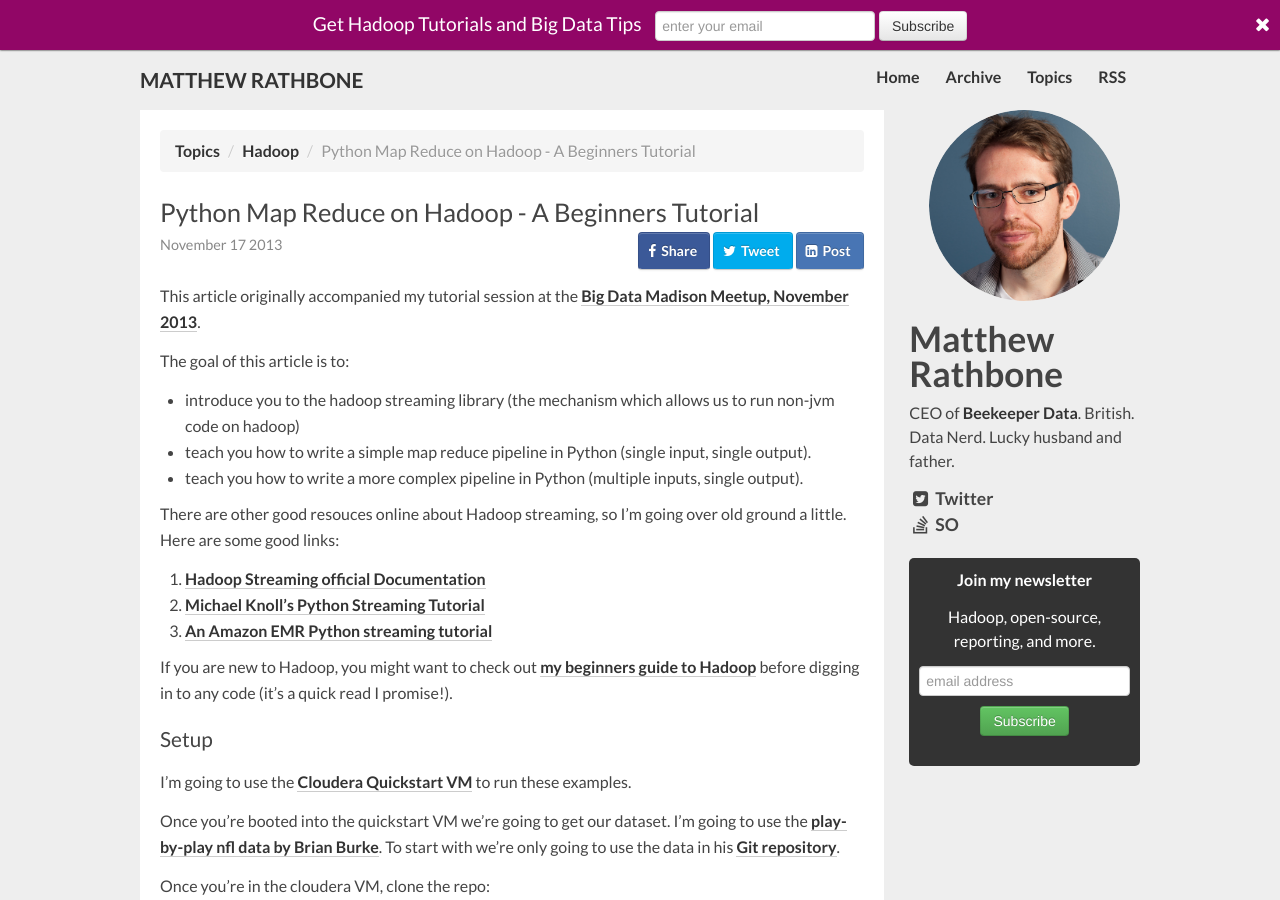
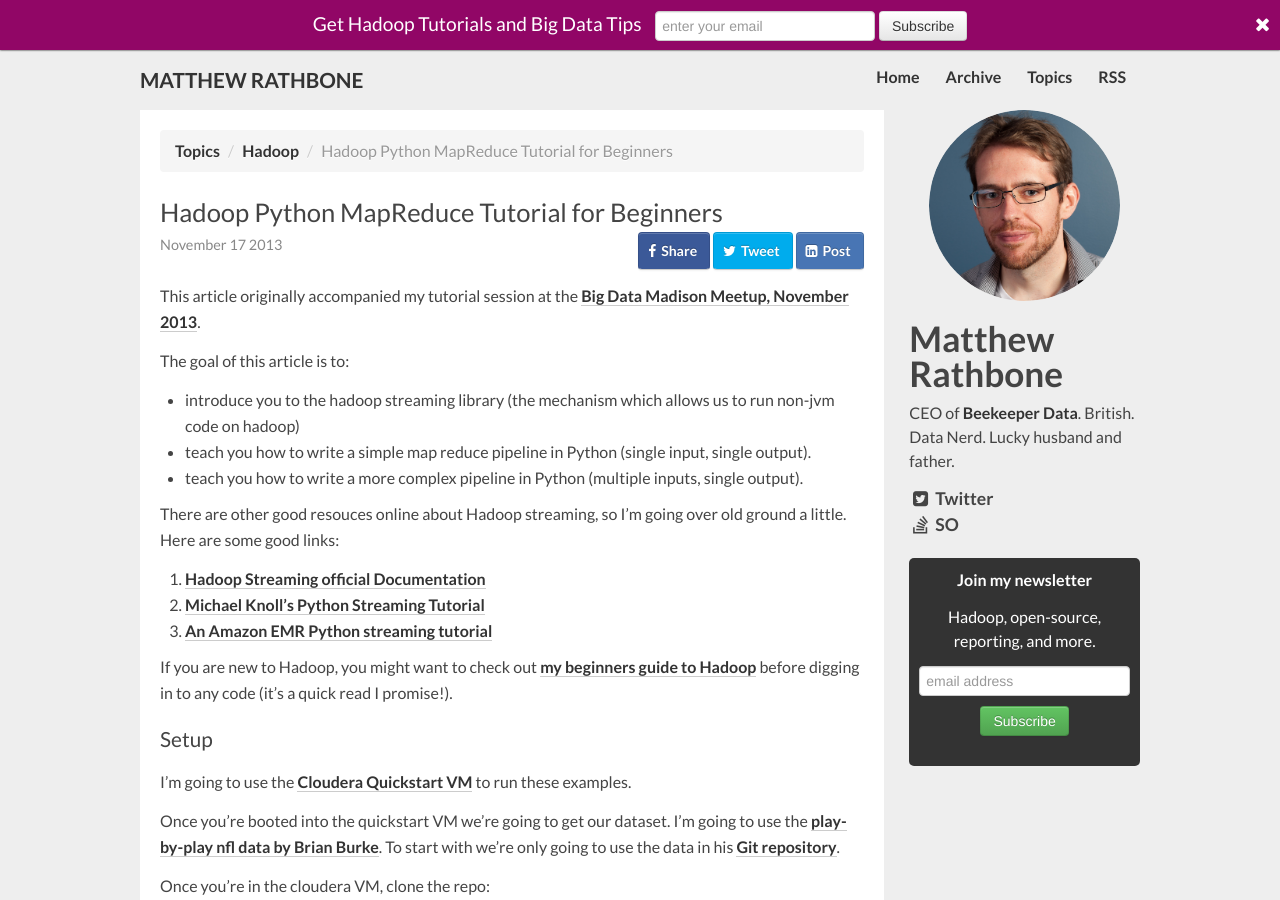
Before and after one commit to rathboma/rathboma.github.com, a Jekyll site: the page built from _posts/2013-11-17-python-map-reduce-on-hadoop---a-beginners-tutorial.md, in a window 1280 px wide and 900 px high. Built offline with Jekyll 4.4.1, drawn with Linux system fonts in a browser that asks for light colours; nearby versions of some CDN libraries; comment, search, counter and statistics services are not loaded.

Commit message:
Updated 2013-11-17-python-map-reduce-on-hadoop---a-beginners-tutorial.md

```diff
--- a/_posts/2013-11-17-python-map-reduce-on-hadoop---a-beginners-tutorial.md
+++ b/_posts/2013-11-17-python-map-reduce-on-hadoop---a-beginners-tutorial.md
@@ -1,16 +1,18 @@
 ---
-title: Python Map Reduce on Hadoop - A Beginners Tutorial
+title: Hadoop Python MapReduce Tutorial for Beginners
 layout: post
-description: A step-by-step tutorial for writing your first map reduce with Python and Hadoop Streaming.
+description: "A step-by-step tutorial for writing your first map reduce with Python and Hadoop Streaming."
 subject: hadoop
 tags:
-- hadoop
-- python
-- big data
-- tutorial
-- hadoop streaming
-- nfl data
+  - hadoop
+  - python
+  - big data
+  - tutorial
+  - hadoop streaming
+  - nfl data
+published: true
 ---
+
 
 This article originally accompanied my tutorial session at the [Big Data Madison Meetup, November 2013][bdm].
 
```
